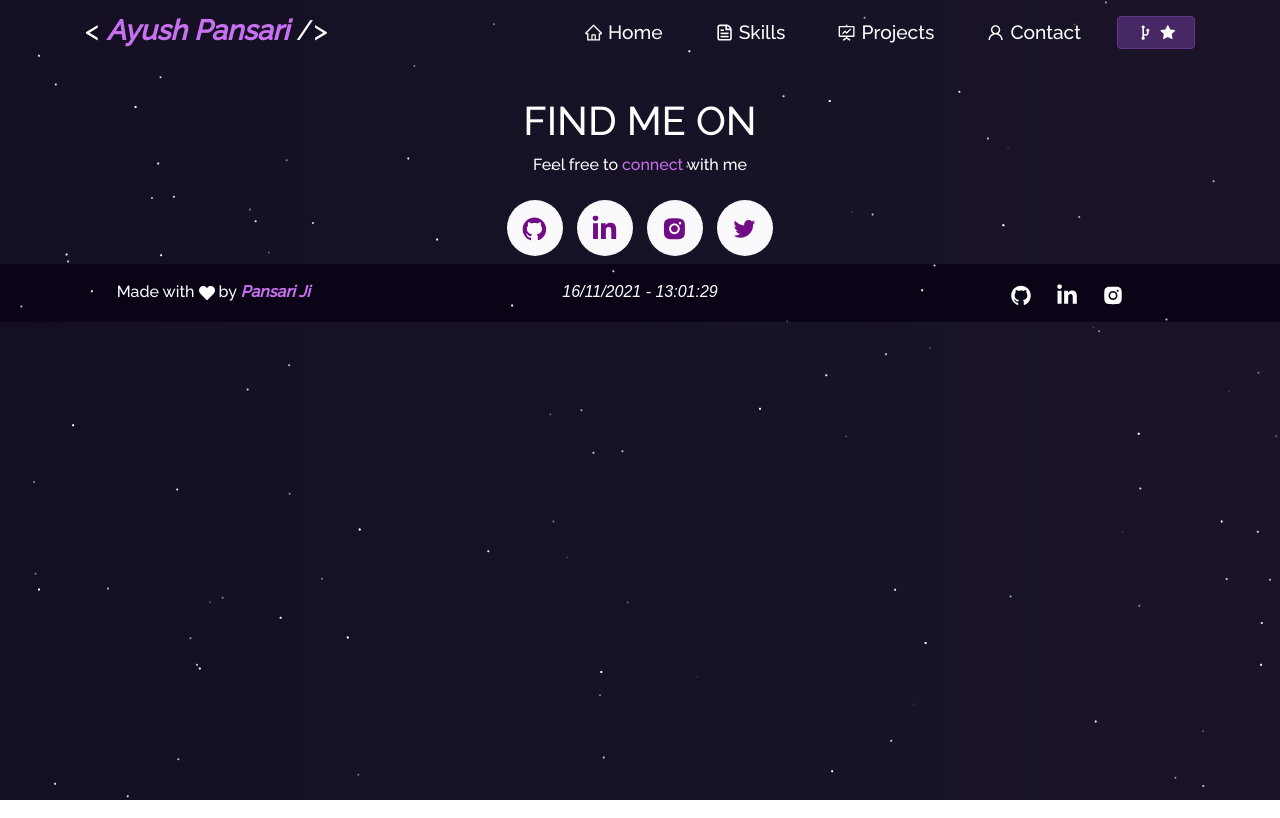
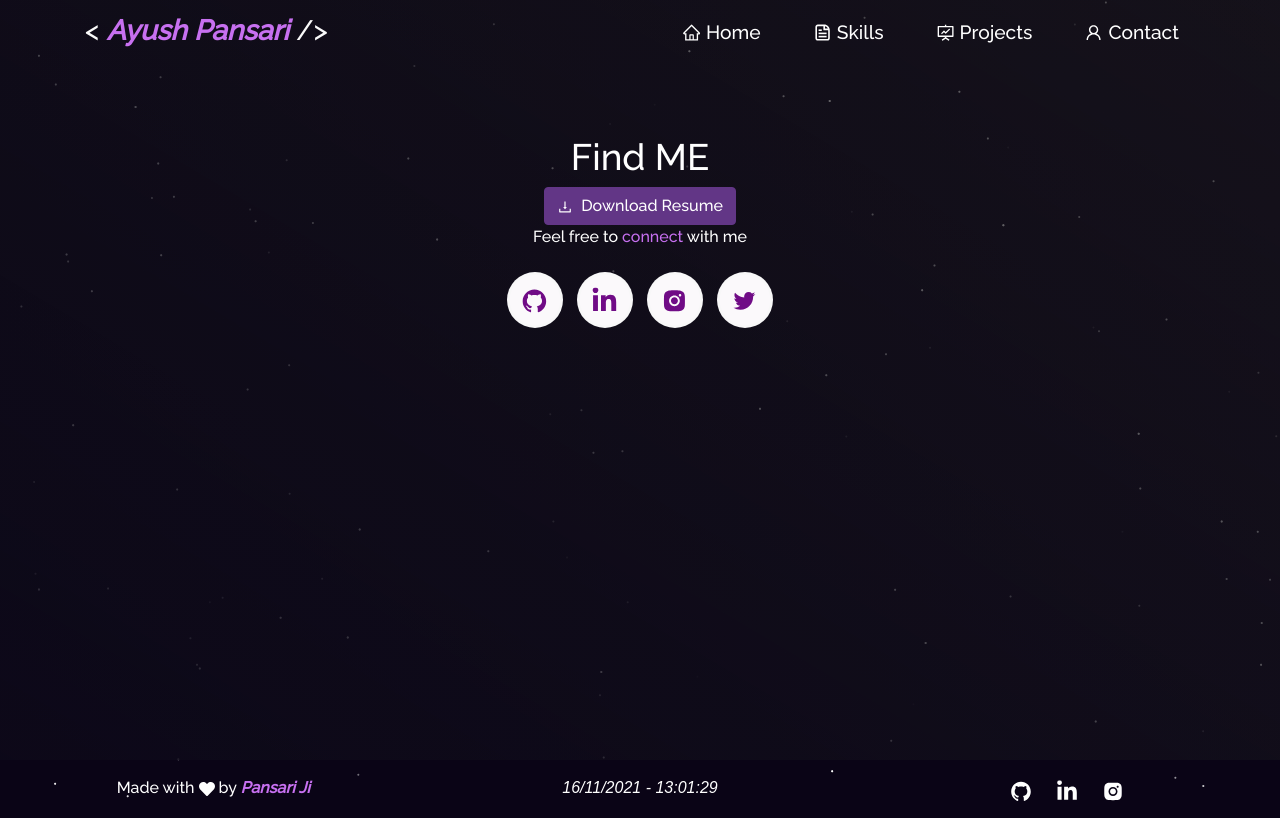
Before and after one commit to pansari20/Portfolio, a React (Create React App) app: page /contact in a window 1280 px wide. Built offline with nearby package versions, Linux system fonts and the light colour scheme; the HTML template or start-up script is replaced by a standard one.

Commit message:
Contact left

```diff
--- a/src/App.js
+++ b/src/App.js
@@ -6,7 +6,7 @@ import Skills from "./components/Skills/Skills";
 import Projects from "./components/Projects/Projects";
 import Footer from "./components/Footer";
 import Particle from "./components/Particle";
-import Contact from "./components/Contact";
+import Contact from "./components/Contact/Contact";
 import { BrowserRouter as Router, Route, Switch } from "react-router-dom";
 import "./style.css";
 import "./App.css"
--- a/src/components/Contact.js
+++ /dev/null
@@ -1,65 +0,0 @@
-import React from 'react';
-import { Col } from "react-bootstrap";
-import {
-    AiFillGithub,
-    AiOutlineTwitter,
-    AiFillInstagram,
-  } from "react-icons/ai";
-import { FaLinkedinIn } from "react-icons/fa";
-export default function Contact() {
-    return (
-        <div>
-            <br />
-            <br />
-            <br />
-            <Col md={12} className="home-about-social">
-            <h1>FIND ME ON</h1>
-            <p>
-              Feel free to <span className="purple">connect </span>with me
-            </p>
-            <ul className="home-about-social-links">
-              <li className="social-icons">
-                <a
-                  href="https://github.com/pansari20"
-                  target="_blank"
-                  rel="noreferrer"
-                  className="icon-colour  home-social-icons"
-                >
-                  <AiFillGithub />
-                </a>
-              </li>
-              <li className="social-icons">
-                <a
-                  href="https://www.linkedin.com/in/ayush-pansari-5300781b7/"
-                  target="_blank"
-                  rel="noreferrer"
-                  className="icon-colour  home-social-icons"
-                >
-                  <FaLinkedinIn />
-                </a>
-              </li>
-              <li className="social-icons">
-                <a
-                  href="https://www.instagram.com/pansari_ayush"
-                  target="_blank"
-                  rel="noreferrer"
-                  className="icon-colour home-social-icons"
-                >
-                  <AiFillInstagram />
-                </a>
-              </li>
-              <li className="social-icons">
-                <a
-                  href="https://twitter.com/ayushgayush120"
-                  target="_blank"
-                  rel="noreferrer"
-                  className="icon-colour  home-social-icons"
-                >
-                  <AiOutlineTwitter />
-                </a>
-              </li>
-            </ul>
-          </Col>
-        </div>
-    )
-}
--- /dev/null
+++ b/src/components/Contact/Contact.js
@@ -0,0 +1,71 @@
+import React from 'react';
+import { Container, Col, Row } from "react-bootstrap";
+import { AiFillGithub, AiOutlineTwitter, AiFillInstagram, AiOutlineDownload } from "react-icons/ai";
+import { FaLinkedinIn } from "react-icons/fa";
+import Button from "react-bootstrap/Button";
+import pdfresume from "../../Assets/ayush-pansari-resume.pdf"
+
+export default function Contact() {
+  return (
+    <Container fluid className="contact-section">
+      <Container>
+        <Col md={12} className="home-about-social">
+          <h1 className="project-heading">Find ME</h1>
+          <Row>
+            <Col md={12}>
+              <Button variant="primary" href={pdfresume} target="_blank">
+                <AiOutlineDownload />
+                &nbsp; Download Resume
+              </Button>
+            </Col>
+          </Row>
+          <p>
+            Feel free to <span className="purple">connect </span>with me
+          </p>
+          <ul className="home-about-social-links">
+            <li className="social-icons">
+              <a
+                href="https://github.com/pansari20"
+                target="_blank"
+                rel="noreferrer"
+                className="icon-colour  home-social-icons"
+              >
+                <AiFillGithub />
+              </a>
+            </li>
+            <li className="social-icons">
+              <a
+                href="https://www.linkedin.com/in/ayush-pansari-5300781b7/"
+                target="_blank"
+                rel="noreferrer"
+                className="icon-colour  home-social-icons"
+              >
+                <FaLinkedinIn />
+              </a>
+            </li>
+            <li className="social-icons">
+              <a
+                href="https://www.instagram.com/pansari_ayush"
+                target="_blank"
+                rel="noreferrer"
+                className="icon-colour home-social-icons"
+              >
+                <AiFillInstagram />
+              </a>
+            </li>
+            <li className="social-icons">
+              <a
+                href="https://twitter.com/ayushgayush120"
+                target="_blank"
+                rel="noreferrer"
+                className="icon-colour  home-social-icons"
+              >
+                <AiOutlineTwitter />
+              </a>
+            </li>
+          </ul>
+        </Col>
+      </Container>
+    </Container>
+  )
+}
--- a/src/components/Home/Home.js
+++ b/src/components/Home/Home.js
@@ -28,6 +28,7 @@ function Home() {
           </Row>
         </Container>
       </Container>
+      <hr style={{border: '0.5px solid purple', marginTop: '0px', width: '90%'}} />
       <HomeAbout />
     </section>
   );
--- a/src/components/Navbar.js
+++ b/src/components/Navbar.js
@@ -2,10 +2,8 @@ import React, { useState } from "react";
 import Navbar from "react-bootstrap/Navbar";
 import Nav from "react-bootstrap/Nav";
 import Container from "react-bootstrap/Container";
-import Button from "react-bootstrap/Button";
 import { Link } from "react-router-dom";
-import { CgGitFork } from "react-icons/cg";
-import { AiFillStar, AiOutlineHome, AiOutlineFundProjectionScreen, AiOutlineUser } from "react-icons/ai";
+import { AiOutlineHome, AiOutlineFundProjectionScreen, AiOutlineUser } from "react-icons/ai";
 
 import { CgFileDocument } from "react-icons/cg";
 
@@ -85,16 +83,16 @@ function NavBar() {
               </Nav.Link>
             </Nav.Item>
 
-            <Nav.Item className="fork-btn">
+            {/* <Nav.Item className="fork-btn">
               <Button
-                href="https://github.com/soumyajit4419/Portfolio"
+                href="https://github.com/pansari20/Portfolio"
                 target="_blank"
                 className="fork-btn-inner"
               >
                 <CgGitFork style={{ fontSize: "1.2em" }} />{" "}
                 <AiFillStar style={{ fontSize: "1.1em" }} />
               </Button>
-            </Nav.Item>
+            </Nav.Item> */}
           </Nav>
         </Navbar.Collapse>
       </Container>
--- a/src/components/Skills/Techstack.js
+++ b/src/components/Skills/Techstack.js
@@ -50,7 +50,8 @@ function Techstack() {
         <IconViewer place="top" text="VS Code" icon={<SiVisualstudiocode />} />
         <IconViewer place="top" text="Heroku" icon={<SiHeroku />} />
       </Row>
-
+      <hr style={{border: '1px solid purple'}} />
+      <br />
       <h1 className="project-heading">
         Coding <strong className="purple"> Profiles </strong>
       </h1>
--- a/src/style.css
+++ b/src/style.css
@@ -282,27 +282,6 @@ html {
   color: #cd5ff8;
 }
 
-.Typewriter__wrapper {
-  font-size: 2.2em !important;
-  color: #be6adf !important;
-  font-weight: 600 !important;
-}
-.Typewriter__cursor {
-  font-size: 2.4em !important;
-  color: #b562d6 !important;
-}
-
-@media (max-width: 767px) {
-  .Typewriter__wrapper {
-    font-size: 1.4em !important;
-    font-weight: 500 !important;
-    position: absolute !important;
-  }
-  .Typewriter__cursor {
-    display: none !important;
-  }
-}
-
 .myAvtar {
   justify-content: center !important;
   padding-top: 9em !important;
@@ -318,7 +297,7 @@ html {
 .home-about-section {
   position: relative;
   padding-bottom: 70px !important;
-  padding-top: 70px !important;
+  padding-top: 30px !important;
 }
 
 .home-about-description {
@@ -451,7 +430,7 @@ html {
 /* --------- */
 .project-section {
   position: relative !important;
-  padding-top: 150px !important;
+  padding-top: 100px !important;
   padding-bottom: 30px !important;
   background-image: var(--section-background-color) !important;
 }
@@ -511,7 +490,7 @@ html {
 
 .about-section {
   position: relative !important;
-  padding-top: 150px !important;
+  padding-top: 100px !important;
   padding-bottom: 30px !important;
   background-image: var(--section-background-color) !important;
   color: white !important;
@@ -566,145 +545,14 @@ html {
   }
 }
 /* --------- */
-/* Resume */
+/* Contact */
 /* --------- */
 
-.resume-section {
+.contact-section {
   position: relative !important;
-  padding-top: 110px !important;
+  padding-top: 100px !important;
   padding-bottom: 30px !important;
   background-image: var(--section-background-color) !important;
   color: white !important;
+  min-height: 95vh;
 }
-
-.resume {
-  padding-top: 50px;
-  padding-bottom: 50px;
-  justify-content: center;
-}
-
-.resume-left {
-  padding-right: 80px !important;
-}
-
-.resume-right {
-  padding-left: 80px !important;
-}
-
-@media (max-width: 767px) {
-  .resume-left {
-    padding-right: 15px !important;
-    padding-left: 15px !important;
-  }
-
-  .resume-right {
-    padding-right: 15px !important;
-    padding-left: 15px !important;
-  }
-}
-.resume .resume-title {
-  font-size: 2em;
-  font-weight: 700;
-  padding-top: 30px;
-  padding-bottom: 30px;
-}
-
-.resume .resume-item {
-  padding: 0 0 10px 25px;
-  margin-top: -2px;
-  border-left: 2px solid #8a49a8;
-  position: relative;
-}
-
-.resume .resume-item .resume-title {
-  line-height: 18px;
-  font-size: 0.9em;
-  background: #5234795d;
-  padding: 8px 15px;
-  display: inline-block;
-  font-weight: 600;
-  margin-bottom: 10px;
-}
-
-.resume .resume-item ul {
-  padding-left: 20px;
-  text-align: justify;
-}
-
-.resume .resume-item ul li {
-  padding-bottom: 10px;
-  list-style: none;
-}
-
-.resume .resume-item:last-child {
-  padding-bottom: 0;
-}
-
-.resume .resume-item::before {
-  content: "";
-  position: absolute;
-  width: 16px;
-  height: 16px;
-  border-radius: 50px;
-  left: -9px;
-  top: 0;
-  background: #fff;
-  border: 2px solid #8a49a8;
-}
-
-.like-item {
-  padding-top: 10px !important;
-  font-size: 1.1em !important;
-  font-family: sans-serif !important;
-}
-
-.like-btn {
-  background-color: #934cce5e !important;
-  border-color: #934cce5e !important;
-  padding: 0.25rem 0.98rem !important;
-  border-radius: 5px !important;
-  line-height: 1.4 !important;
-  transition: 0.3s ease !important;
-}
-
-.like-btn:hover {
-  transform: translateY(-2px) !important;
-  background-color: #a24dd386 !important;
-  border-color: #a24dd386 !important;
-}
-
-.animate-like {
-  animation-name: likeAnimation;
-  animation-fill-mode: forwards;
-  animation-duration: 0.85s;
-}
-@keyframes likeAnimation {
-  0% {
-    transform: scale(1.5);
-  }
-  100% {
-    transform: scale(1);
-  }
-}
-
-.fork-btn {
-  font-size: 1.1em !important;
-  padding-top: 10px !important;
-}
-
-.fork-btn-inner {
-  line-height: 1.4em !important;
-  background-color: #934cce5e !important;
-  padding: 0.25rem 1.1rem !important;
-  vertical-align: middle !important;
-  text-align: center !important;
-}
-
-.fork-btn-inner:hover {
-  transform: translateY(-2px) !important;
-  background-color: #a24dd386 !important;
-  border-color: #a24dd386 !important;
-}
-.fork-btn-inner::after {
-  display: none !important;
-}
```
Also changed, not shown: src/components/Home/HomeAbout.js (+1 -15 lines).
